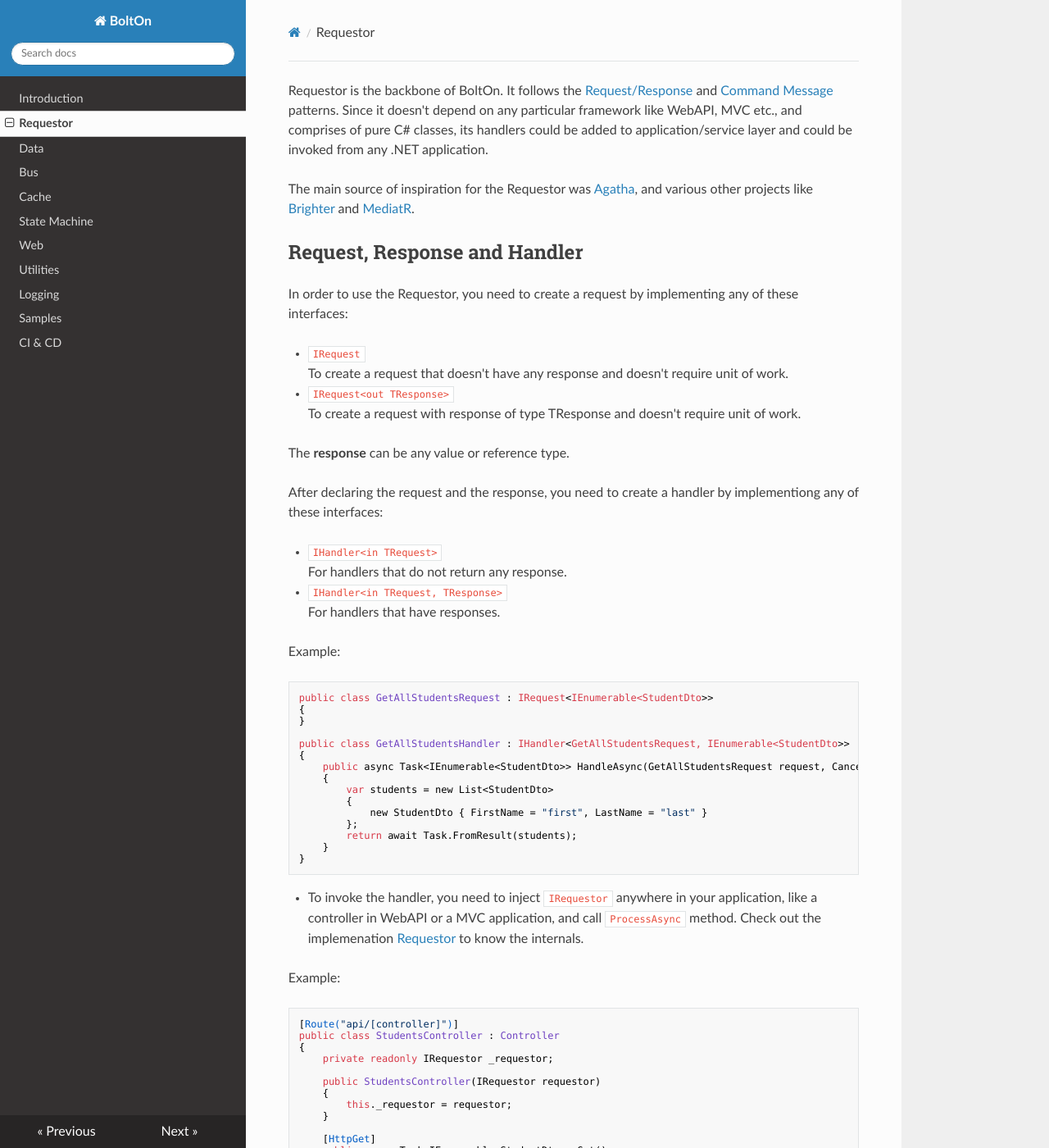
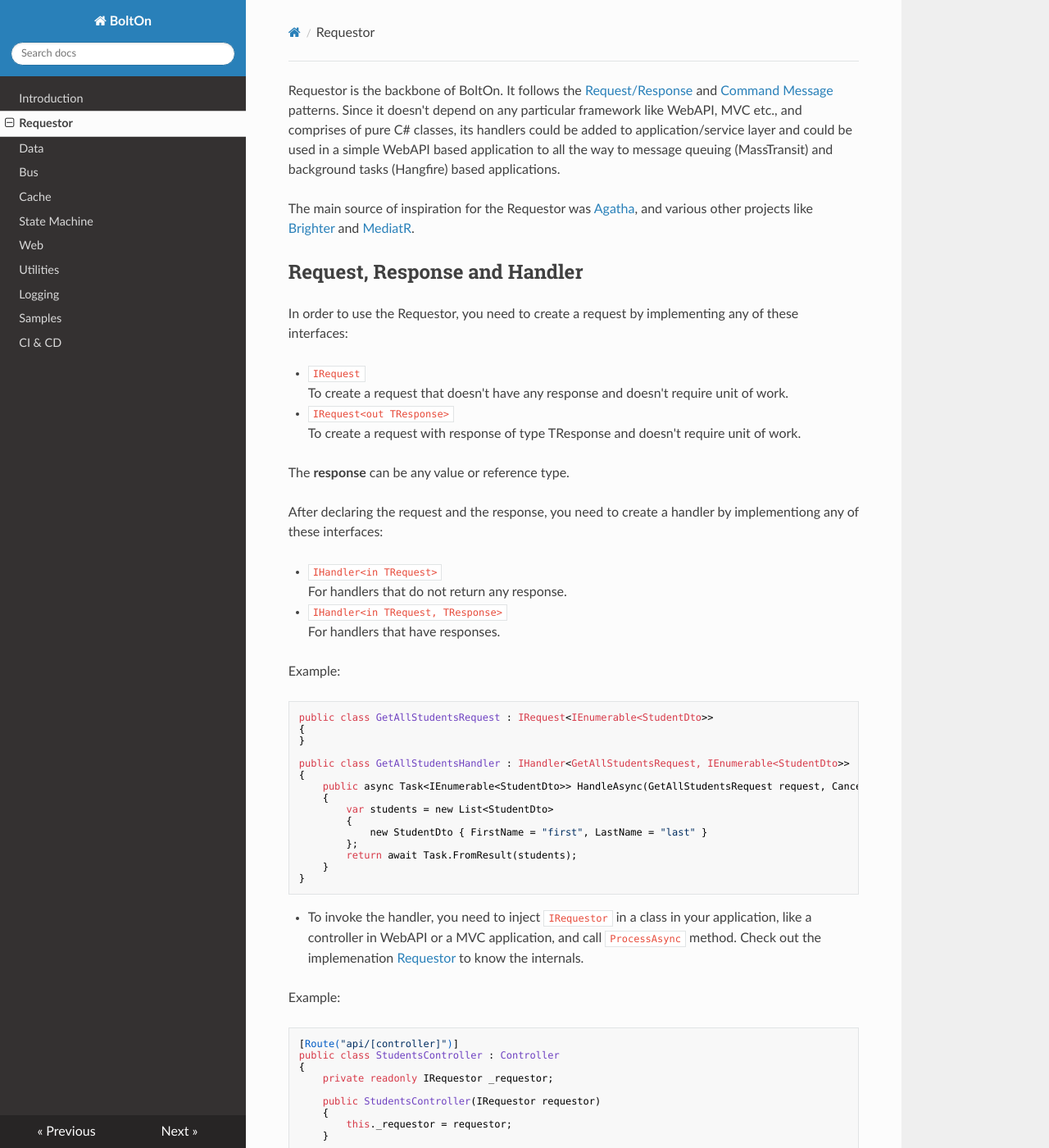
Before and after one commit to gokulm/BoltOn, an MkDocs documentation site: the page built from docs/requestor.md, in a window 1280 px wide and 1400 px high. Shown: the whole window at 82% size. Built offline with MkDocs 1.6.1, drawn with Linux system fonts in a browser that asks for light colours; nearby versions of some CDN libraries; some of the changed text lies outside the part shown.

```diff
--- a/docs/requestor.md
+++ b/docs/requestor.md
@@ -1,4 +1,4 @@
-Requestor is the backbone of BoltOn. It follows the [Request/Response](https://www.enterpriseintegrationpatterns.com/patterns/messaging/RequestReply.html) and [Command Message](https://www.enterpriseintegrationpatterns.com/patterns/messaging/CommandMessage.html) patterns. Since it doesn't depend on any particular framework like WebAPI, MVC etc., and comprises of pure C# classes, its handlers could be added to application/service layer and could be invoked from any .NET application.
+Requestor is the backbone of BoltOn. It follows the [Request/Response](https://www.enterpriseintegrationpatterns.com/patterns/messaging/RequestReply.html) and [Command Message](https://www.enterpriseintegrationpatterns.com/patterns/messaging/CommandMessage.html) patterns. Since it doesn't depend on any particular framework like WebAPI, MVC etc., and comprises of pure C# classes, its handlers could be added to application/service layer and could be used in a simple WebAPI based application to all the way to message queuing (MassTransit) and background tasks (Hangfire) based applications.
 
 The main source of inspiration for the Requestor was [Agatha](https://github.com/davybrion/Agatha), and various other projects like [Brighter](https://github.com/BrighterCommand/Brighter) and [MediatR](https://github.com/jbogard/MediatR).
 
@@ -38,7 +38,7 @@ Example:
 		}
 	}
 
-* To invoke the handler, you need to inject `IRequestor` anywhere in your application, like a controller in WebAPI or a MVC application, and call `ProcessAsync` method. Check out the implemenation [Requestor](https://github.com/gokulm/BoltOn/blob/master/src/BoltOn/Requestor/Pipeline/Requestor.cs) to know the internals.
+* To invoke the handler, you need to inject `IRequestor` in a class in your application, like a controller in WebAPI or a MVC application, and call `ProcessAsync` method. Check out the implemenation [Requestor](https://github.com/gokulm/BoltOn/blob/master/src/BoltOn/Requestor/Pipeline/Requestor.cs) to know the internals.
 
 Example:
 
```
Also changed, not shown: other parts of docs/requestor.md (+1 -1 lines), docs/index.md (+2 -2 lines).
